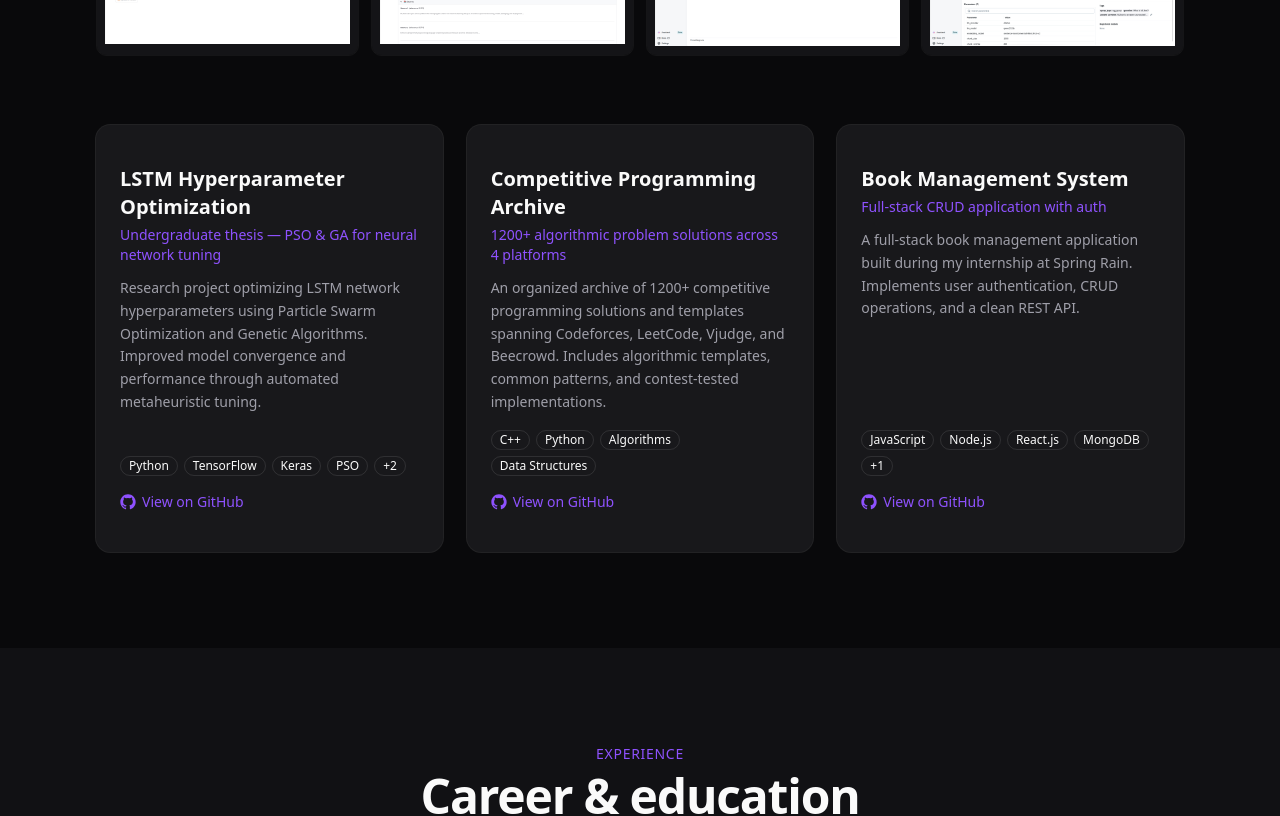
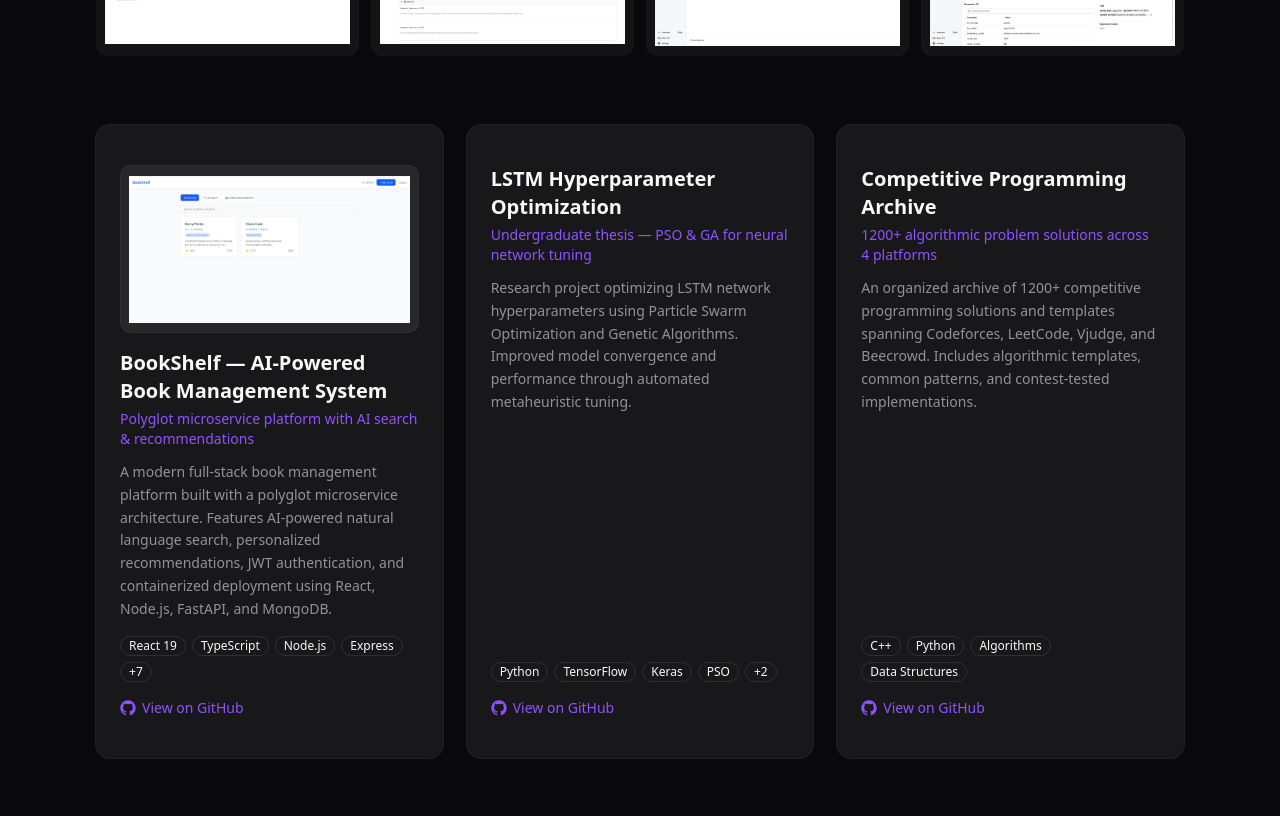
Before and after one commit to M-Nusrat-Ullah/portfolio, a Next.js app: page / in a window 1280 px wide. Shown: the part 3420-4236 px from the top of the page. Built offline with nearby package versions, Linux system fonts and the light colour scheme.

Commit message:
Updated Resume v2

```diff
--- a/src/components/sections/hero.tsx
+++ b/src/components/sections/hero.tsx
@@ -98,7 +98,7 @@ export function Hero() {
             </Link>
           </Button>
           <Button asChild variant="outline" size="lg">
-            <a href="/M_Nusrat_Ullah_Resume_Main.pdf" target="_blank" rel="noopener noreferrer">
+            <a href="/M_Nusrat_Ullah_Resume_v2.pdf" target="_blank" rel="noopener noreferrer">
               <Download className="mr-2 h-4 w-4" />
               Download Resume
             </a>
--- a/src/components/sections/projects.tsx
+++ b/src/components/sections/projects.tsx
@@ -53,7 +53,7 @@ export function Projects() {
                             src={featured.image}
                             alt={featured.title}
                             fill
-                            className="object-contain p-6 bg-muted/40 group-hover:scale-[1.02] transition-transform"
+                            className="object-contain p-6 bg-muted/40 group-hover:scale-[1.02] transition-transform duration-300"
                             sizes="(max-width: 1024px) 100vw, 50vw"
                             priority
                           />
@@ -142,7 +142,7 @@ export function Projects() {
                             src={src}
                             alt={`${featured.title} screenshot ${i + 1}`}
                             fill
-                            className="object-contain p-2 bg-muted/40 group-hover:scale-105 transition-transform"
+                            className="object-contain p-2 bg-muted/40 group-hover:scale-105 transition-transform duration-300"
                             sizes="(max-width: 1024px) 50vw, 25vw"
                           />
                           {/* Zoom-in hint overlay */}
@@ -171,15 +171,26 @@ export function Projects() {
               viewport={{ once: true, margin: "-50px" }}
               transition={{ duration: 0.5, delay: i * 0.08 }}
             >
-              <Card className="h-full hover:border-primary/40 transition-colors group">
+              <Card className="h-full overflow-hidden hover:border-primary/40 hover:shadow-lg hover:-translate-y-1 transition-all duration-300 group">
                 <CardContent className="p-6 flex flex-col h-full">
+                  {project.image && (
+                    <div className="relative aspect-video mb-4 rounded-lg overflow-hidden border border-border/40 bg-muted">
+                      <Image
+                        src={project.image}
+                        alt={project.title}
+                        fill
+                        className="object-contain p-2 group-hover:scale-[1.02] transition-transform duration-300"
+                        sizes="(max-width: 768px) 100vw, 33vw"
+                      />
+                    </div>
+                  )}
                   <h3 className="text-xl font-bold mb-1 group-hover:text-primary transition-colors">
                     {project.title}
                   </h3>
                   <p className="text-sm text-primary font-medium mb-3">
                     {project.tagline}
                   </p>
-                  <p className="text-sm text-muted-foreground mb-4 leading-relaxed flex-1">
+                  <p className="text-sm text-muted-foreground/90 mb-4 leading-relaxed flex-1">
                     {project.description}
                   </p>
 
--- a/src/data/projects.ts
+++ b/src/data/projects.ts
@@ -49,6 +49,52 @@ export const projects: Project[] = [
     featured: true,
   },
   {
+    slug: "book-management",
+    title: "BookShelf — AI-Powered Book Management System",
+    tagline: "Polyglot microservice platform with AI search & recommendations",
+
+    description:
+      "A modern full-stack book management platform built with a polyglot microservice architecture. Features AI-powered natural language search, personalized recommendations, JWT authentication, and containerized deployment using React, Node.js, FastAPI, and MongoDB.",
+
+    highlights: [
+      "AI-powered natural language search using Ollama & Gemini",
+      "Personalized recommendation engine with LLM integration",
+      "Polyglot microservice architecture (React + Node.js + FastAPI)",
+      "JWT authentication with protected CRUD operations",
+      "Dockerized multi-service deployment workflow",
+      "Type-safe frontend/backend development with TypeScript",
+    ],
+
+    tech: [
+      "React 19",
+      "TypeScript",
+      "Node.js",
+      "Express",
+      "FastAPI",
+      "MongoDB",
+      "Docker",
+      "Ollama",
+      "Gemini API",
+      "TailwindCSS",
+      "Zustand",
+    ],
+
+    github: "https://github.com/M-Nusrat-Ullah/Book-Management",
+
+    image: "/screenshots/bm-booklist.png",
+
+    gallery: [
+      "/screenshots/bm-login.png",
+      "/screenshots/bm-register.png",
+      "/screenshots/bm-booklist.png",
+      "/screenshots/bm-addBook.png",
+      "/screenshots/bm-aiSearch.png",
+      "/screenshots/bm-aiRecommendation.png",
+    ],
+
+    featured: false,
+  },
+  {
     slug: "lstm-pso-ga",
     title: "LSTM Hyperparameter Optimization",
     tagline: "Undergraduate thesis — PSO & GA for neural network tuning",
@@ -77,20 +123,5 @@ export const projects: Project[] = [
     ],
     tech: ["C++", "Python", "Algorithms", "Data Structures"],
     github: "https://github.com/M-Nusrat-Ullah/CP-Solutions-and-Templates",
-  },
-  {
-    slug: "book-management",
-    title: "Book Management System",
-    tagline: "Full-stack CRUD application with auth",
-    description:
-      "A full-stack book management application built during my internship at Spring Rain. Implements user authentication, CRUD operations, and a clean REST API.",
-    highlights: [
-      "JWT-based authentication",
-      "RESTful CRUD API",
-      "Built collaboratively in an Agile team",
-      "Practiced code reviews & version control",
-    ],
-    tech: ["JavaScript", "Node.js", "React.js", "MongoDB", "REST API"],
-    github: "https://github.com/M-Nusrat-Ullah/Book-Management",
-  },
+  }
 ];
```
Also changed, not shown: 2 other files (tests, documents, lock files or other folders).
